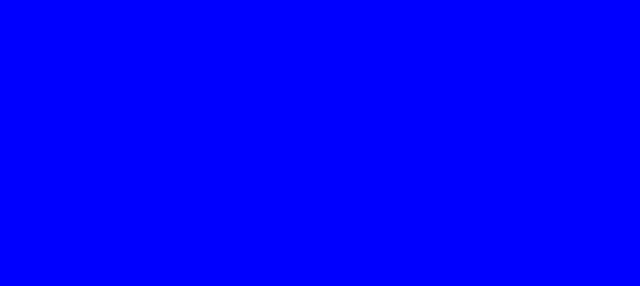
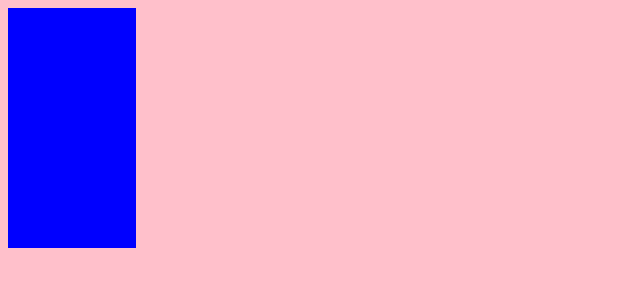
Before and after one commit to leahrd/comp20-ldanny, a plain HTML site: page responsive/index.html in a window 1280 px wide. Shown: the whole page, without its empty margins (0-640 px from the left). Drawn offline with Linux system fonts and the light colour scheme.

Commit message:
Trying to fix problem in sprite 13

```diff
--- a/responsive/responsive.css
+++ b/responsive/responsive.css
@@ -5,9 +5,9 @@ body{
 
 
 @media screen and (min-width:1200px) {
-       body {
+       div {
 
-           /* .software {*/
+                 /* .software {*/
        	    	      background-color:blue;
        	    	      background-image: url(../software.png) 0 0px;
 		      height: 240px;
```
